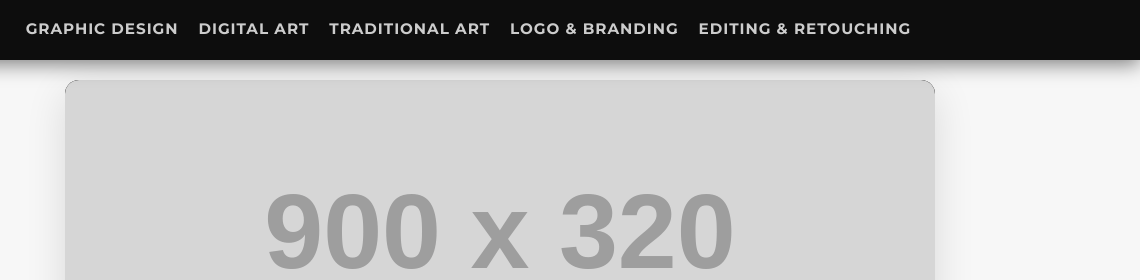
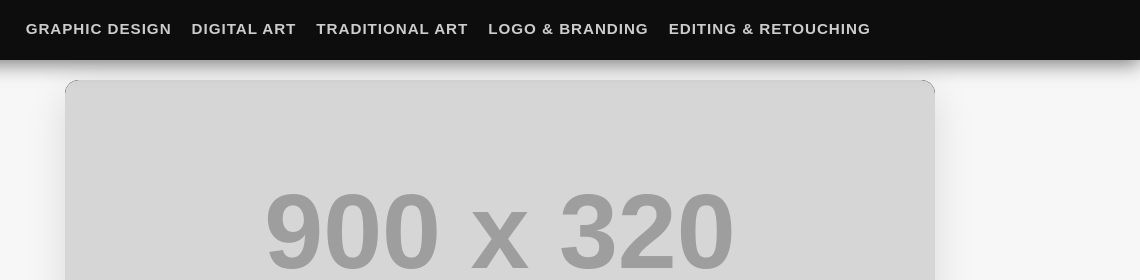
Before and after one commit to johnemers1/johnemers1.github.io, a plain HTML site: page index.html in a window 1280 px wide. Shown: the top 280 px of the page, 140-1280 px from the left. Drawn offline with Linux system fonts and the light colour scheme; placeholder pictures from the web are drawn by us; a web font is replaced by a local one.

Commit message:
Update index.html

```diff
--- a/index.html
+++ b/index.html
@@ -5,8 +5,8 @@
   <meta name="viewport" content="width=device-width, initial-scale=1" />
   <title>Portfolio Homepage</title>
 
-  <!-- Google Font Montserrat -->
-  <link href="https://fonts.googleapis.com/css2?family=Montserrat:wght@400;700&display=swap" rel="stylesheet" />
+  <!-- Google Font Geo -->
+  <link href="https://fonts.googleapis.com/css2?family=Fraunces:ital,opsz,wght@0,9..144,100..900;1,9..144,100..900&family=Geo:ital@0;1&display=swap" rel="stylesheet" />
 
   <style>
     * {
```
